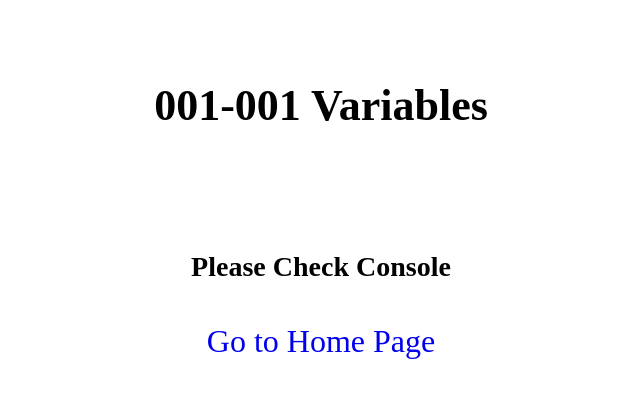
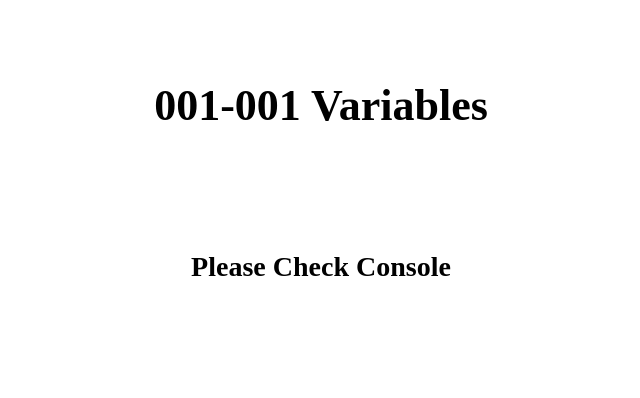
Before and after one commit to benzhub/Javascript-Practice, a plain HTML site: page docs/001-Variables/001-Variables/index.html in a window 1280 px wide. Shown: the whole page, without its empty margins (319-959 px from the left). Drawn offline with Linux system fonts and the light colour scheme.

Commit message:
fix link

```diff
--- a/docs/001-Variables/001-Variables/index.html
+++ b/docs/001-Variables/001-Variables/index.html
@@ -10,7 +10,7 @@
     <div class="main">
       <h1>001-001 Variables</h1>
       <h2>Please Check Console</h2>
-      <a class="home-link" href="/">Go to Home Page</a>
+
     </div>
     <script src="app.js"></script>
   </body>
```
Also changed, not shown: docs/002-Operators/001 Type Conversion and Coercion/index.html (+1 -1 lines), docs/002-Operators/002 Truthy And Falsy Values/index.html (+1 -1 lines), docs/002-Operators/003 Equality Operators == vs ===/index.html (+1 -1 lines), docs/002-Operators/004 Logical Operators/index.html (+1 -1 lines), docs/002-Operators/005 The Switch Statement/index.html (+1 -1 lines), docs/002-Operators/006 The Conditional (Ternary) Operator/index.html (+1 -1 lines), docs/003-Functions/001 Activating Strict Mode/index.html (+1 -1 lines), docs/003-Functions/002 Function Example/index.html (+1 -1 lines), docs/003-Functions/003 Function Declarations vs Expressions/index.html (+1 -1 lines), docs/003-Functions/004 Arrow Functions/index.html (+1 -1 lines), docs/003-Functions/005 Functions Calling Other Functions/index.html (+1 -1 lines), docs/004-Arrays/001 Array Example/index.html (+1 -1 lines), docs/004-Arrays/002 Basic Array Operations/index.html (+1 -1 lines), docs/005-Objects/001 Dot vs Bracket Notation/index.html (+1 -1 lines), 5 more files.
